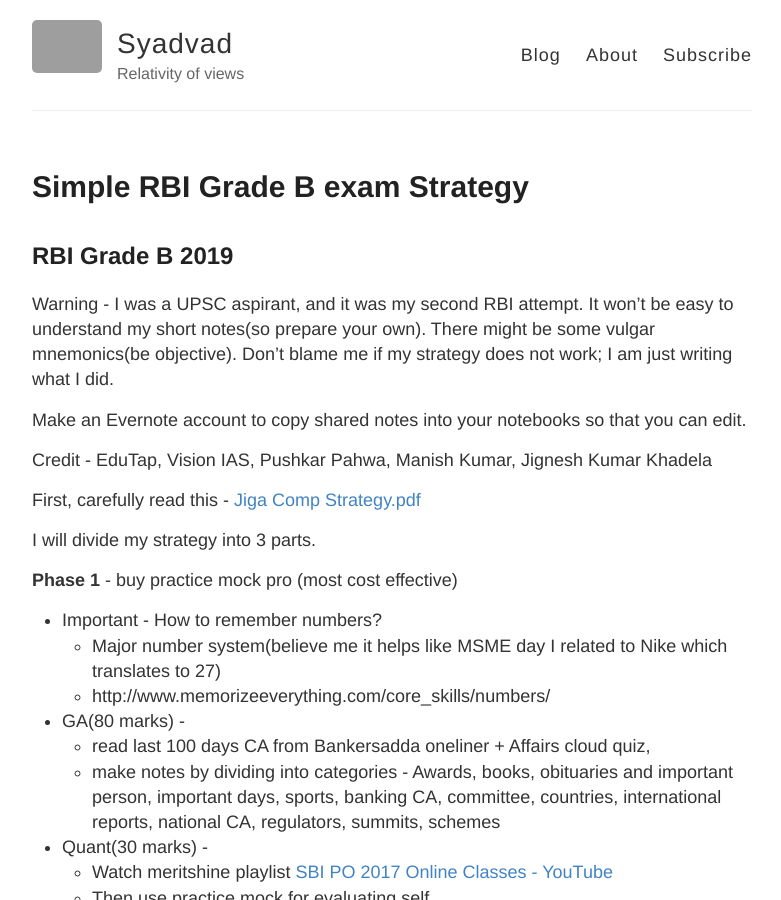
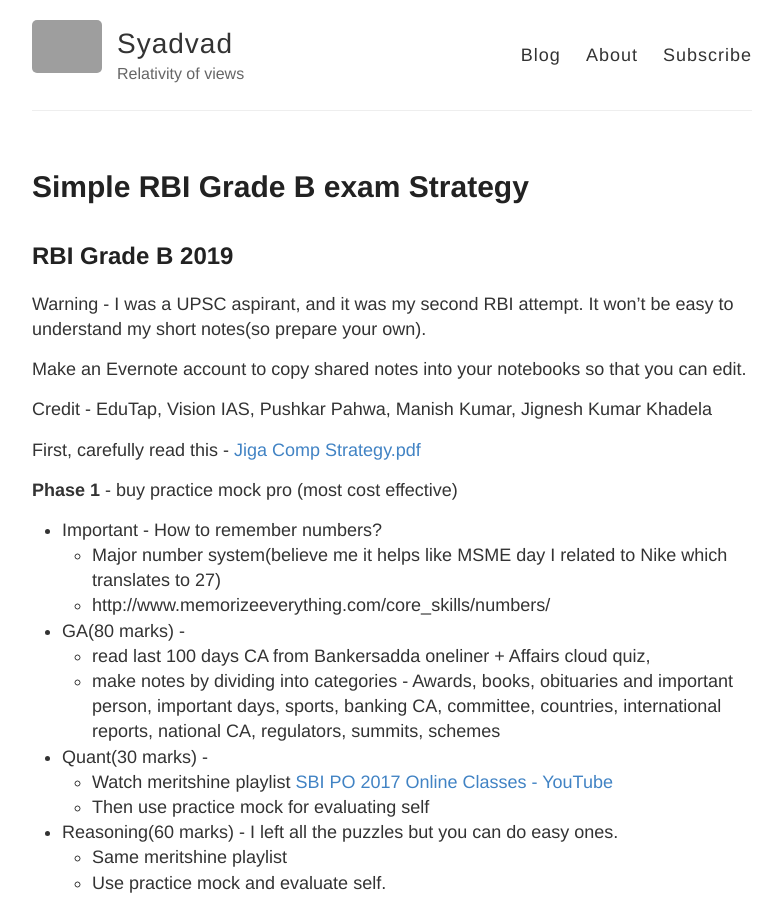
Before and after one commit to anilmodi2011/Blog, a Jekyll site: the page built from _posts/2020-10-23-hello.md, in a window 1280 px wide and 900 px high. Shown: the whole window, without its empty margins (248-1029 px from the left). Built offline with Jekyll 4.4.1, drawn with Linux system fonts in a browser that asks for light colours; grey boxes are pictures that could not be loaded.

Commit message:
Update 2020-10-23-hello.md

```diff
--- a/_posts/2020-10-23-hello.md
+++ b/_posts/2020-10-23-hello.md
@@ -4,7 +4,7 @@ title: Simple RBI Grade B exam Strategy
 ---
 ## RBI Grade B 2019
 
-Warning -  I was a UPSC aspirant, and it was my second RBI attempt. It won't be easy to understand my short notes(so prepare your own). There might be some vulgar mnemonics(be objective). Don't blame me if my strategy does not work; I am just writing what I did.
+Warning -  I was a UPSC aspirant, and it was my second RBI attempt. It won't be easy to understand my short notes(so prepare your own).
 
 Make an Evernote account to copy shared notes into your notebooks so that you can edit.
 
@@ -13,25 +13,27 @@ Credit - EduTap, Vision IAS, Pushkar Pahwa, Manish Kumar, Jignesh Kumar Khadela
 First, carefully read this - [Jiga Comp Strategy.pdf](https://drive.google.com/file/d/14uO8CMFzwWkdGFIsjLLlyoFPXonk79uJ/view?usp=sharing)
 
 
-I will divide my strategy into 3 parts.
-
 **Phase 1** - buy practice mock pro (most cost effective)
 
 - Important - How to remember numbers?
 	- Major number system(believe me it helps like MSME day I related to Nike which translates to 27)
 	- http://www.memorizeeverything.com/core_skills/numbers/
 
+
 - GA(80 marks) -
 	- read last 100 days CA from Bankersadda oneliner + Affairs cloud quiz,
 	- make notes by dividing into categories - Awards, books, obituaries and important person, important days, sports, banking CA, committee, countries, international reports, national CA, regulators, summits, schemes
+
 
 - Quant(30 marks) -
 	- Watch meritshine playlist  [SBI PO 2017 Online Classes - YouTube](https://www.youtube.com/playlist?list=PLhuF3CfgKa3ZrsRyMg4EEDRmMq0LwEzfv)
 	- Then use practice mock for evaluating self
 
+
 - Reasoning(60 marks)	- I left all the puzzles but you can do easy ones.
 	- Same meritshine playlist
-	-  Use practice mock and evaluate self.
+	- Use practice mock and evaluate self.
+
 
 - English(30 marks) -
 	- Practice and evaluate self
@@ -47,6 +49,7 @@ I will divide my strategy into 3 parts.
 	- Take edutap/oliveboard or any other test and find lacunes in your preparation.
 	- My finance notes - [Evernote shared notebook: RBI Finance](https://www.evernote.com/pub/anilmodi2011/rbifinance#st=p&n=e9ba3f8f-dadf-44c8-9ae5-a36db6077b8b)
 	- My management notes- [Evernote shared notebook: RBI Management](https://www.evernote.com/pub/anilmodi2011/rbimanagement#st=p&n=ed7864b1-eb45-4dc6-8820-543acb02e54f)
+
 
 -	ESI?
 	-	static part
@@ -69,6 +72,7 @@ I will divide my strategy into 3 parts.
 			-	A government scheme document of any coaching(edutap is good) is good as the base material.
 			-	Read old flagship schemes and their budget allocation
 			-	Add other information like previous name, target etc from internet
+
 
 -	Descriptive - adhere to word limits and don’t make grammatical mistakes, keep 5 minutes for checking at the end.
 	-	Essay
```
